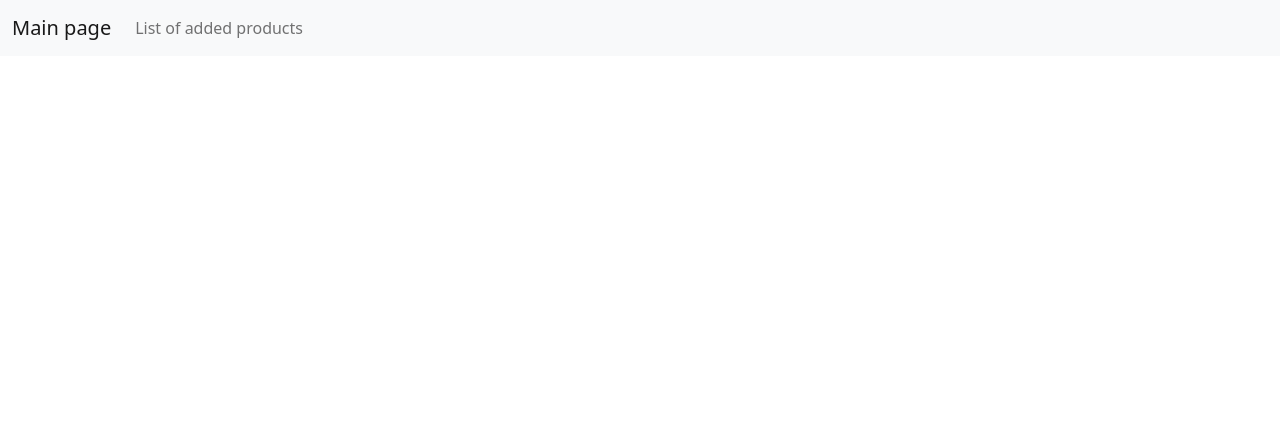
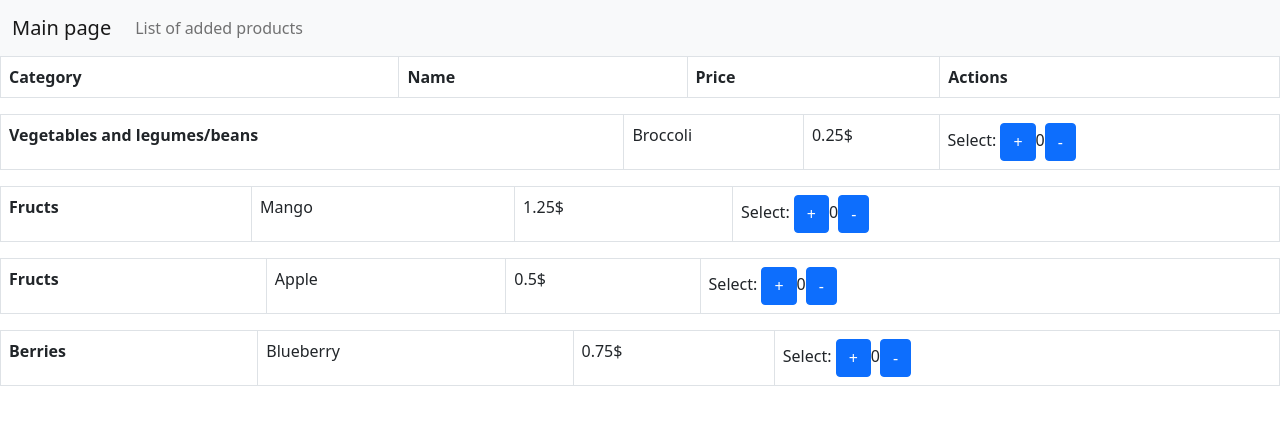
Before and after one commit to iaBatya/ReactCart, a React (Create React App) app: page /list in a window 1280 px wide. Shown: the top 424 px of the page. Built offline with nearby package versions, Linux system fonts and the light colour scheme.

Commit message:
items list added

```diff
--- /dev/null
+++ b/src/components/Posts.jsx
@@ -0,0 +1,15 @@
+import React from 'react';
+import Tableheader from './Tableheader';
+import TablePosts from './TablePosts';
+import data from '../data';
+
+const Posts = () => {
+    return (
+        <div>
+            <Tableheader/>
+            { data.map((item) => <TablePosts key={item.id} item={item}/>)}
+        </div>
+    );
+};
+
+export default Posts;
--- /dev/null
+++ b/src/components/TablePosts.jsx
@@ -0,0 +1,35 @@
+import React from 'react';
+import 'bootstrap/dist/css/bootstrap.min.css';
+import { Table, Button } from 'reactstrap';
+
+
+const TablePosts = ({item}) => {
+    const {category, itemName, price, id } = item;
+    return (
+        <div className='postscomp'>
+            <Table bordered hover>
+                <tbody>
+                        <tr>
+                            <th scope="row">
+                                {category}
+                            </th>
+                            <td>
+                                {itemName}
+                            </td>
+                            <td>
+                                {price}$
+                            </td>
+                            <td>
+                                <span>Select: </span>
+                                <Button color="primary">+</Button>
+                                <span>0</span>
+                                <Button color="primary">-</Button>
+                            </td>
+                        </tr>
+                </tbody>
+            </Table>
+        </div>
+    );
+};
+
+export default TablePosts;
--- /dev/null
+++ b/src/components/Tableheader.jsx
@@ -0,0 +1,30 @@
+import React from 'react';
+import 'bootstrap/dist/css/bootstrap.min.css';
+import { Table } from 'reactstrap';
+
+const Tableheader = () => {
+    return (
+        <>
+            <Table  bordered    hover>
+                <thead>
+                    <tr>
+                        <th>
+                            Category
+                        </th>
+                        <th>
+                            Name
+                        </th>
+                        <th>
+                            Price
+                        </th>
+                        <th>
+                            Actions
+                        </th>
+                    </tr>
+                </thead>
+            </Table>
+        </>
+    );
+};
+
+export default Tableheader;
--- /dev/null
+++ b/src/data.js
@@ -0,0 +1,8 @@
+const list = [
+    {category: 'Vegetables and legumes/beans', itemName: 'Broccoli', price: 0.25, id:1},
+    {category: 'Fructs', itemName: 'Mango', price: 1.25, id: 2},
+    {category: 'Fructs', itemName: 'Apple', price: 0.50, id: 3},
+    {category: 'Berries', itemName: 'Blueberry', price: 0.75, id: 4}
+]
+
+export default list;
--- a/src/index.js
+++ b/src/index.js
@@ -11,7 +11,7 @@ root.render(
     <BrowserRouter>
       <Routes>
         <Route path="/" element={<App />} />
-        <Route path="/list" element={<List />} />
+        <Route path="/list" element={<List  />} />
         <Route path="/listadded" element={<Listadded />} />
         <Route path="*" element={<App/>} />
       </Routes>
--- a/src/pages/List.jsx
+++ b/src/pages/List.jsx
@@ -1,10 +1,12 @@
 import React from 'react';
 import Navigationbar from '../components/Navigationbar';
+import Posts from '../components/Posts';
 
 const list = () => {
     return (
         <div>
             <Navigationbar navbarItem={'List of added products'} link={"/listadded"}/>
+            <Posts/>
         </div>
     );
 };
```
